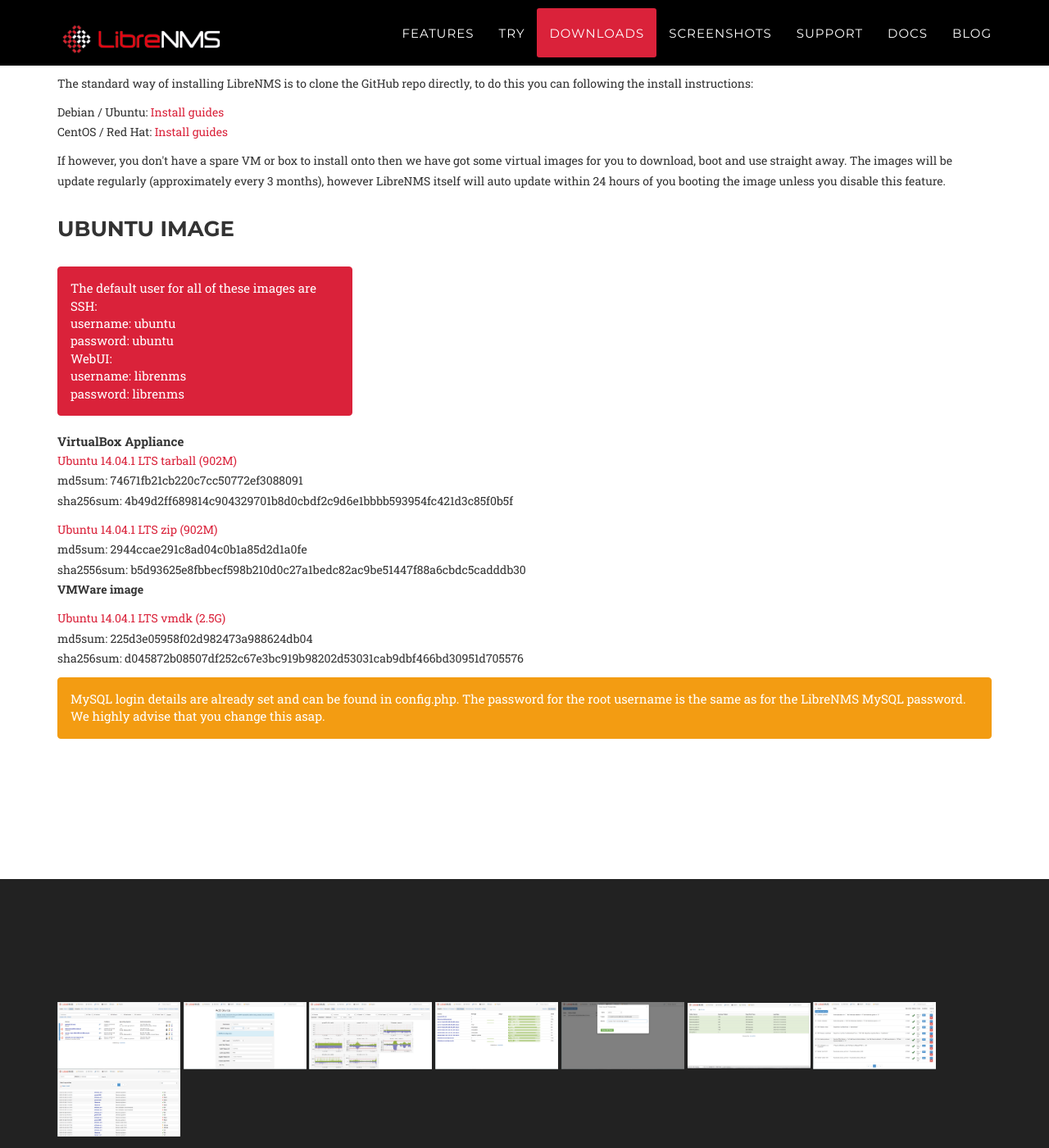
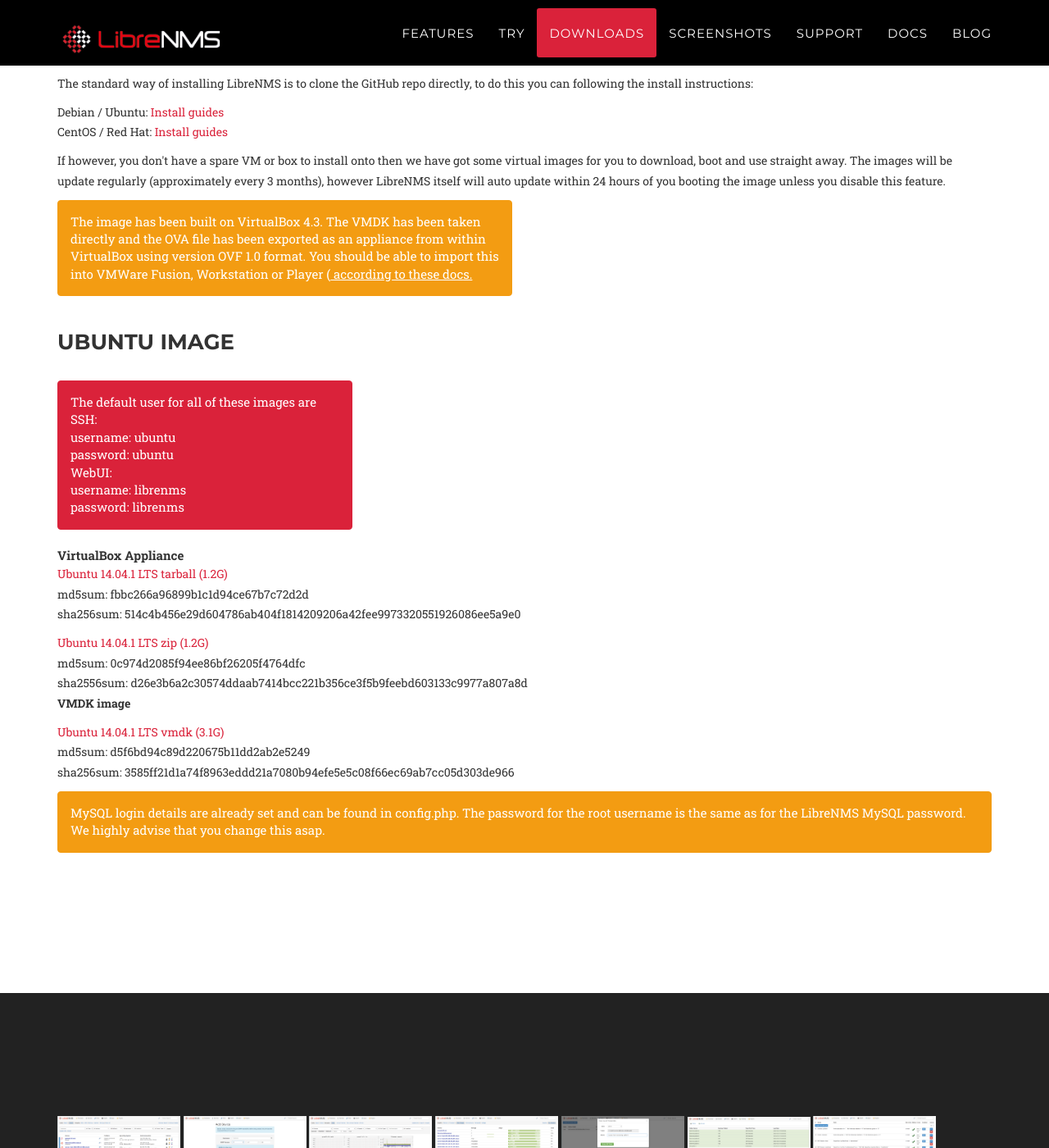
Before and after one commit to librenms/librenms.github.io, a Jekyll site: the page built from index.html, in a window 1280 px wide and 1400 px high, scrolled down 2932 px. Shown: the whole window at 82% size. Built offline with Jekyll 4.4.1, drawn with Linux system fonts in a browser that asks for light colours; some web fonts are replaced.

Commit message:
Updated images

```diff
--- a/_includes/downloads.html
+++ b/_includes/downloads.html
@@ -13,6 +13,16 @@
                     <p>Debian / Ubuntu: <a href="http://docs.librenms.org/Installation/Installation-(Debian-Ubuntu)/">Install guides</a><br />
                     CentOS / Red Hat: <a href="http://docs.librenms.org/Installation/Installation-(RHEL-CentOS)/">Install guides</a><br /></p>
                     <p>If however, you don't have a spare VM or box to install onto then we have got some virtual images for you to download, boot and use straight away. The images will be update regularly (approximately every 3 months), however LibreNMS itself will auto update within 24 hours of you booting the image unless you disable this feature.<br /></p>
+                </div>
+            </div>
+            <div class="row">
+                <div class="col-xs-6">
+                    <div class="alert alert-warning">
+                        The image has been built on VirtualBox 4.3. The VMDK has been taken directly and the OVA file has been exported
+                        as an appliance from within VirtualBox using version OVF 1.0 format. You should be able to import this into VMWare
+                        Fusion, Workstation or Player (<a href="http://kb.vmware.com/selfservice/microsites/search.do?language=en_US&cmd=displayKC&externalId=2053864">
+                        according to these docs.</a>
+                    </div>
                 </div>
             </div>
             <div class="row">
@@ -32,16 +42,16 @@
                         </div>
                     </div>
                     <strong>VirtualBox Appliance</strong><br />
-                    <p><a href="http://lathwood.uk/ubuntu-librenms.tgz">Ubuntu 14.04.1 LTS tarball (902M)</a><br />
-                    md5sum: 74671fb21cb220c7cc50772ef3088091<br />
-                    sha256sum: 4b49d2ff689814c904329701b8d0cbdf2c9d6e1bbbb593954fc421d3c85f0b5f<br />
-                    <p><a href="http://lathwood.uk/ubuntu-librenms.zip">Ubuntu 14.04.1 LTS zip (902M)</a><br />
-                    md5sum: 2944ccae291c8ad04c0b1a85d2d1a0fe<br />
-                    sha2556sum: b5d93625e8fbbecf598b210d0c27a1bedc82ac9be51447f88a6cbdc5cadddb30<br />
-                    <strong>VMWare image</strong><br />
-                    <p><a href="http://lathwood.uk/ubuntu-librenms.vmdk">Ubuntu 14.04.1 LTS vmdk (2.5G)</a><br />
-                    md5sum: 225d3e05958f02d982473a988624db04<br />
-                    sha256sum: d045872b08507df252c67e3bc919b98202d53031cab9dbf466bd30951d705576<br />
+                    <p><a href="http://lathwood.uk/ubuntu-librenms.tgz">Ubuntu 14.04.1 LTS tarball (1.2G)</a><br />
+                    md5sum: fbbc266a96899b1c1d94ce67b7c72d2d<br />
+                    sha256sum: 514c4b456e29d604786ab404f1814209206a42fee9973320551926086ee5a9e0<br />
+                    <p><a href="http://lathwood.uk/ubuntu-librenms.zip">Ubuntu 14.04.1 LTS zip (1.2G)</a><br />
+                    md5sum: 0c974d2085f94ee86bf26205f4764dfc<br />
+                    sha2556sum: d26e3b6a2c30574ddaab7414bcc221b356ce3f5b9feebd603133c9977a807a8d<br />
+                    <strong>VMDK image</strong><br />
+                    <p><a href="http://lathwood.uk/ubuntu-librenms.vmdk">Ubuntu 14.04.1 LTS vmdk (3.1G)</a><br />
+                    md5sum: d5f6bd94c89d220675b11dd2ab2e5249<br />
+                    sha256sum: 3585ff21d1a74f8963eddd21a7080b94efe5e5c08f66ec69ab7cc05d303de966<br />
                     <div class="alert alert-warning">MySQL login details are already set and can be found in config.php. The password for the root username is the same as for the LibreNMS MySQL password. We highly advise that you change this asap.<br /></div>
                 </div>
             </div>
```
